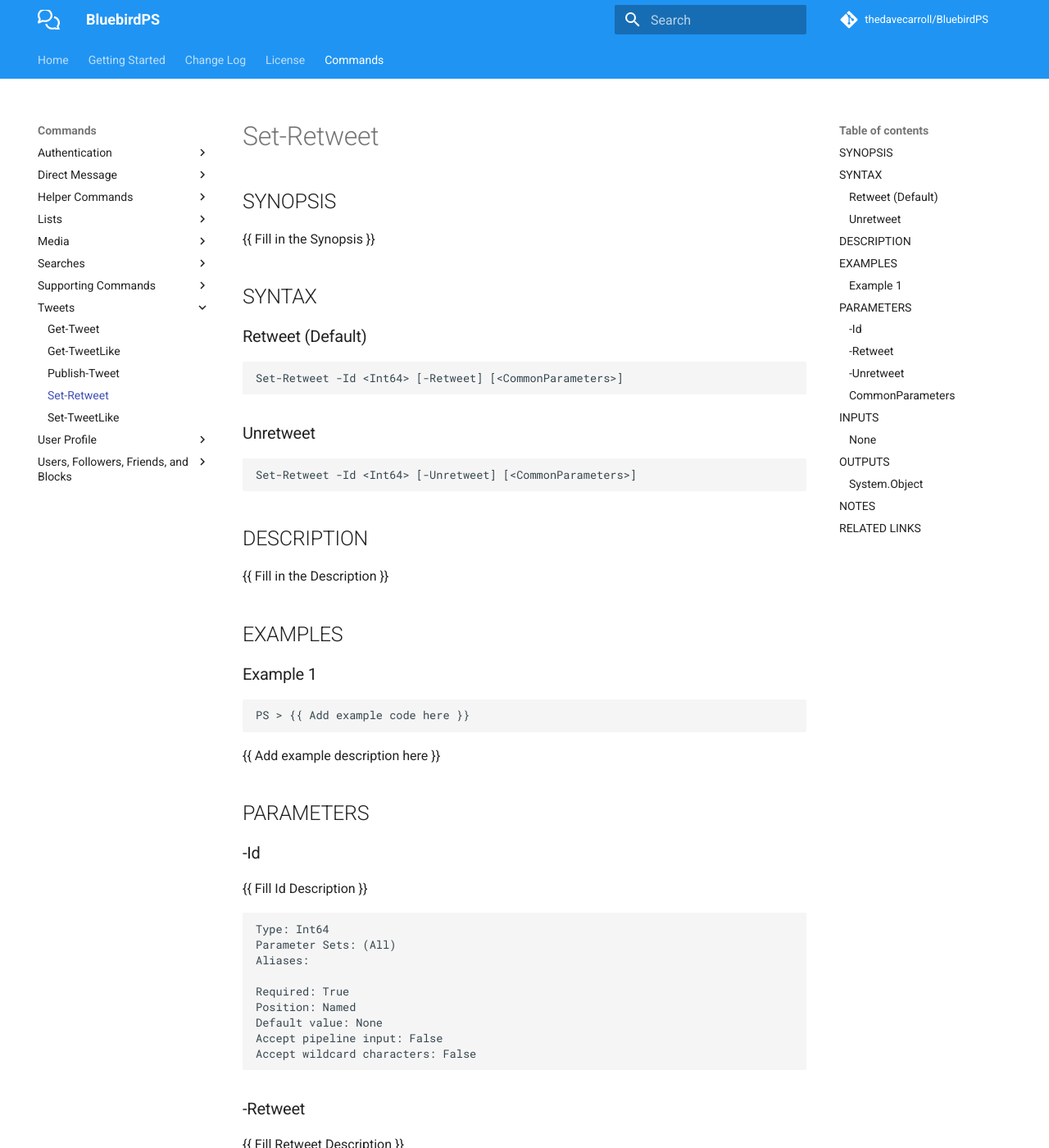
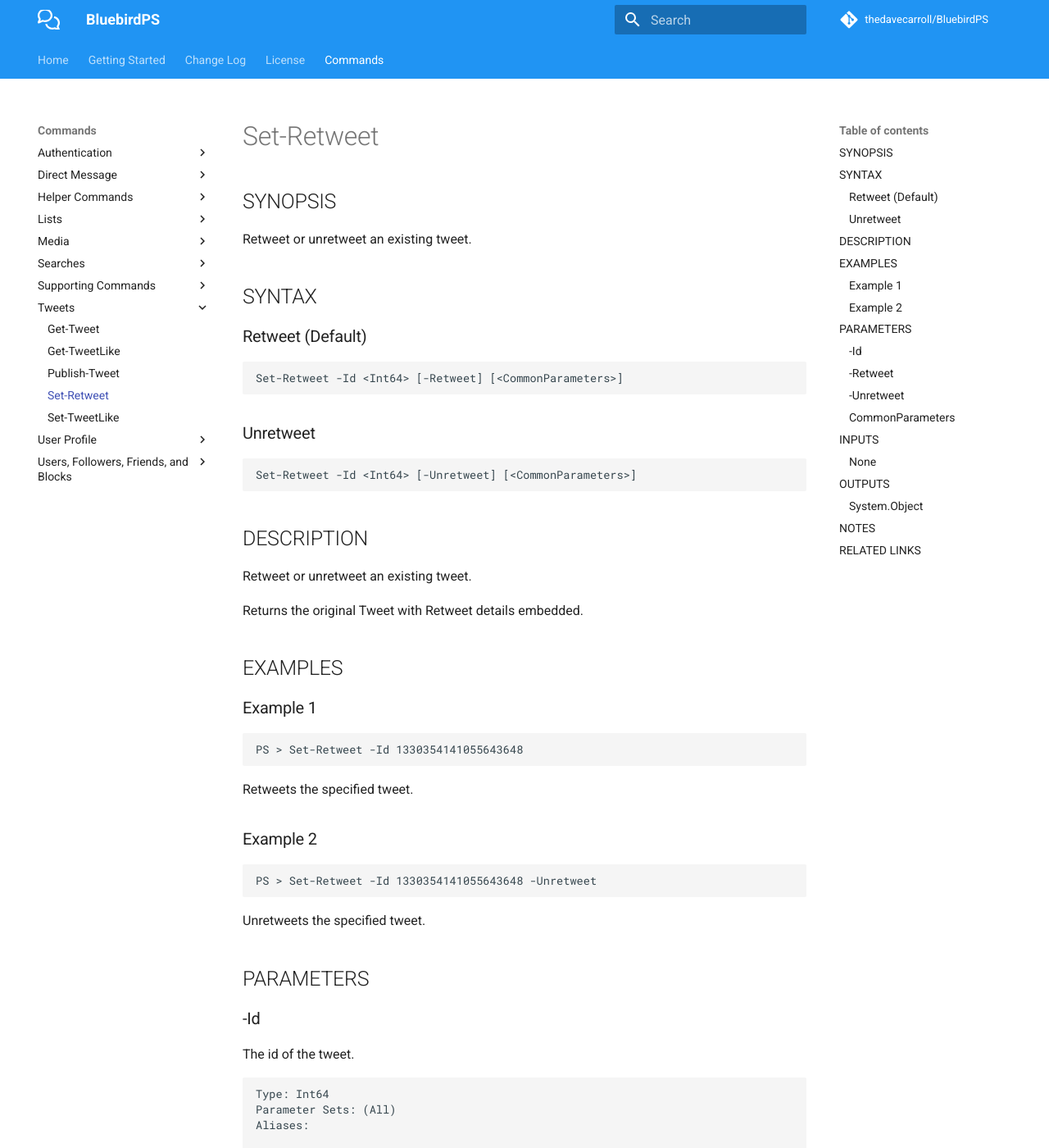
Before and after one commit to thedavecarroll/BluebirdPS, an MkDocs documentation site: the page built from docs/Tweets/Set-Retweet.md, in a window 1280 px wide and 1400 px high. Shown: the whole window at 82% size. Built offline with MkDocs 1.6.1 and Material for MkDocs 9.7.7, drawn with Linux system fonts in a browser that asks for light colours; comment, search, counter and statistics services are not loaded; some of the changed text lies outside the part shown.

Commit message:
docs continued

````diff
--- a/docs/Tweets/Set-Retweet.md
+++ b/docs/Tweets/Set-Retweet.md
@@ -8,36 +8,52 @@
 # Set-Retweet
 
 ## SYNOPSIS
-{{ Fill in the Synopsis }}
+
+Retweet or unretweet an existing tweet.
 
 ## SYNTAX
 
 ### Retweet (Default)
-```
+
+```powershell
 Set-Retweet -Id <Int64> [-Retweet] [<CommonParameters>]
 ```
 
 ### Unretweet
-```
+
+```powershell
 Set-Retweet -Id <Int64> [-Unretweet] [<CommonParameters>]
 ```
 
 ## DESCRIPTION
-{{ Fill in the Description }}
+
+Retweet or unretweet an existing tweet.
+
+Returns the original Tweet with Retweet details embedded.
 
 ## EXAMPLES
 
 ### Example 1
+
 ```powershell
-PS > {{ Add example code here }}
+PS > Set-Retweet -Id 1330354141055643648
 ```
 
-{{ Add example description here }}
+Retweets the specified tweet.
+
+### Example 2
+
+```powershell
+PS > Set-Retweet -Id 1330354141055643648 -Unretweet
+```
+
+Unretweets the specified tweet.
 
 ## PARAMETERS
 
 ### -Id
-{{ Fill Id Description }}
+
+The id of the tweet.
 
 ```yaml
 Type: Int64
@@ -52,7 +68,8 @@
 ```
 
 ### -Retweet
-{{ Fill Retweet Description }}
+
+Instructs the command to retweet the specified tweet.
 
 ```yaml
 Type: SwitchParameter
@@ -67,7 +84,8 @@
 ```
 
 ### -Unretweet
-{{ Fill Unretweet Description }}
+
+Instructs the command to unretweet the specified tweet.
 
 ```yaml
 Type: SwitchParameter
@@ -98,3 +116,9 @@
 ## RELATED LINKS
 
 [Online Version](https://bluebirdps.anovelidea.org/en/latest/Tweets/Set-Retweet)
+
+[Get-Tweet](https://bluebirdps.anovelidea.org/en/latest/Tweets/Get-Tweet)
+
+[API Documentation - POST statuses/retweet/:id](https://developer.twitter.com/en/docs/twitter-api/v1/tweets/post-and-engage/api-reference/post-statuses-retweet-id)
+
+[API Documentation - POST statuses/unretweet/:id](https://developer.twitter.com/en/docs/twitter-api/v1/tweets/post-and-engage/api-reference/post-statuses-unretweet-id)
````
Also changed, not shown: docs/Tweets/Get-Tweet.md (+0 -2 lines), docs/Tweets/Publish-Tweet.md (+0 -2 lines), docs/Tweets/Set-TweetLike.md (+63 -40 lines).
